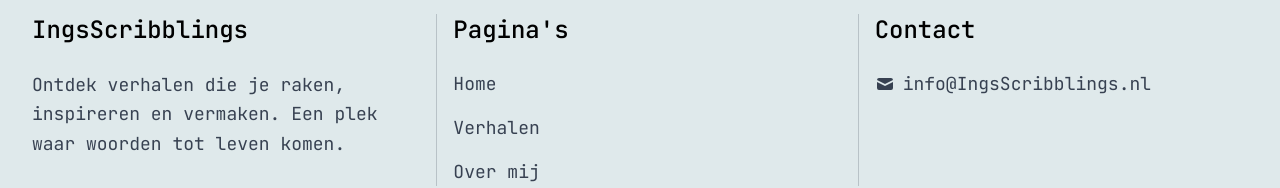
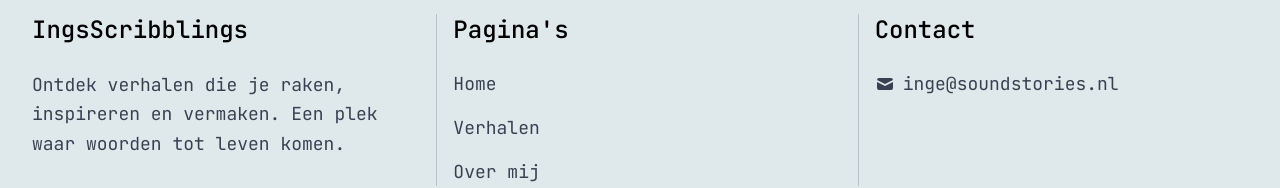
Before and after one commit to viniciuseduardosousa/Examen-verhaal-frontend, a React (Vite) app in the folder examen-verhaal-frontend/: page / in a window 1280 px wide. Shown: the part 1218-1406 px from the top of the page. Built offline with nearby package versions, Linux system fonts and the light colour scheme; no server answers.

Commit message:
klant feedback verwerkt en mail veranderd

```diff
--- a/examen-verhaal-frontend/src/components/Footer.jsx
+++ b/examen-verhaal-frontend/src/components/Footer.jsx
@@ -44,14 +44,14 @@ const Footer = () => {
             <ul className="space-y-4 flex-grow">
               <li>
                 <a
-                  href="mailto:info@IngsScribblings.nl"
+                  href="mailto:inge@soundstories.nl"
                   className="text-gray-700 hover:text-gray-900 text-lg transition-colors duration-200 flex items-center gap-2"
                 >
                   <svg xmlns="http://www.w3.org/2000/svg" className="h-5 w-5" viewBox="0 0 20 20" fill="currentColor">
                     <path d="M2.003 5.884L10 9.882l7.997-3.998A2 2 0 0016 4H4a2 2 0 00-1.997 1.884z" />
                     <path d="M18 8.118l-8 4-8-4V14a2 2 0 002 2h12a2 2 0 002-2V8.118z" />
                   </svg>
-                  info@IngsScribblings.nl
+                  inge@soundstories.nl
                 </a>
               </li>
             </ul>
--- a/examen-verhaal-frontend/src/components/cards/CategoryCard.jsx
+++ b/examen-verhaal-frontend/src/components/cards/CategoryCard.jsx
@@ -27,7 +27,7 @@ const CategoryCard = ({ title, description, imageUrl, category }) => {
 
         {/* Button onder de afbeelding */}
         <button className="flex items-center justify-center gap-2 w-full border-2 border-gray-800 py-2 px-4 hover:bg-gray-50 transition-colors">
-          <span>Bekijk categorie</span>
+          <span>Bekijk verhalen</span>
           <ArrowIcon className="w-4 h-4" />
         </button>
       </div>
--- a/examen-verhaal-frontend/src/pages/Verhalen.jsx
+++ b/examen-verhaal-frontend/src/pages/Verhalen.jsx
@@ -240,11 +240,11 @@ const Verhalen = () => {
         )}
       </div>
 
-      {/* Andere categorieën sectie */}
+      {/* Andere verhalen sectie */}
       <Divider />
       <div className="mt-16">
         <h2 className="text-xl font-medium mb-8 flex items-center">
-          Andere categorieën
+          Andere verhalen
         </h2>
         <div className="grid grid-cols-1 md:grid-cols-2 lg:grid-cols-3 gap-8">
           {otherCategoriesStories.map((story, index) => {
```
